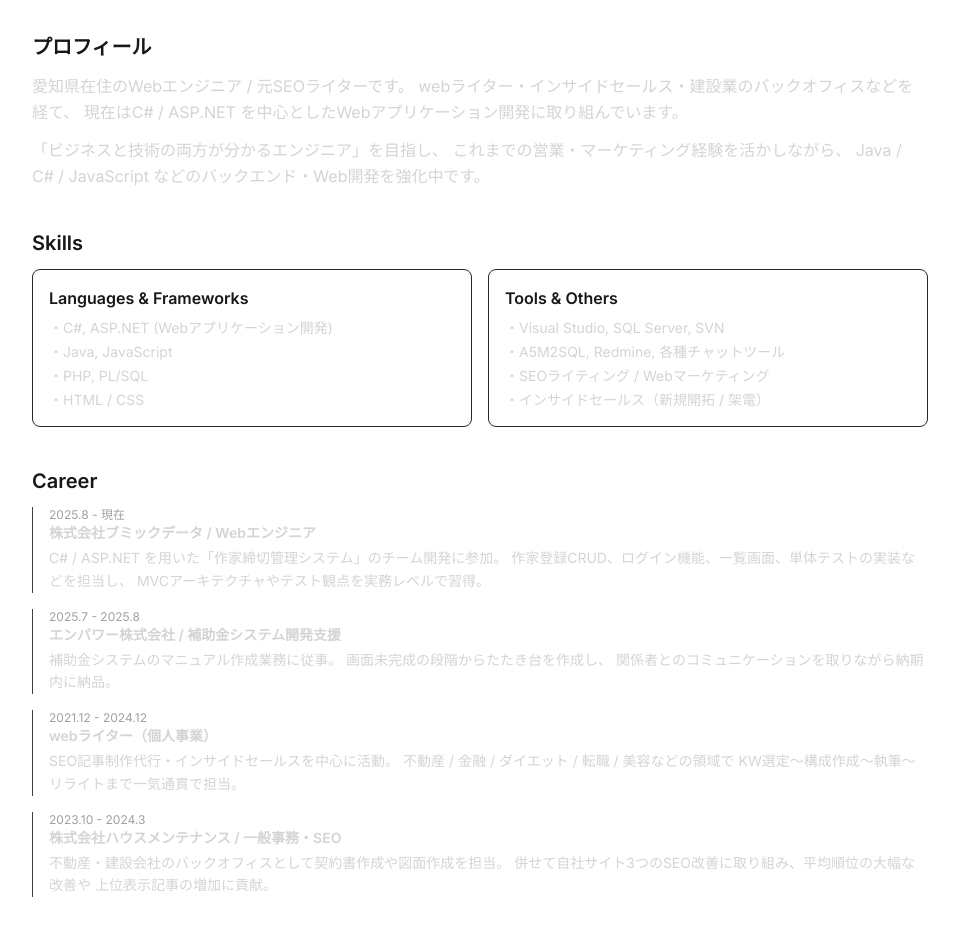
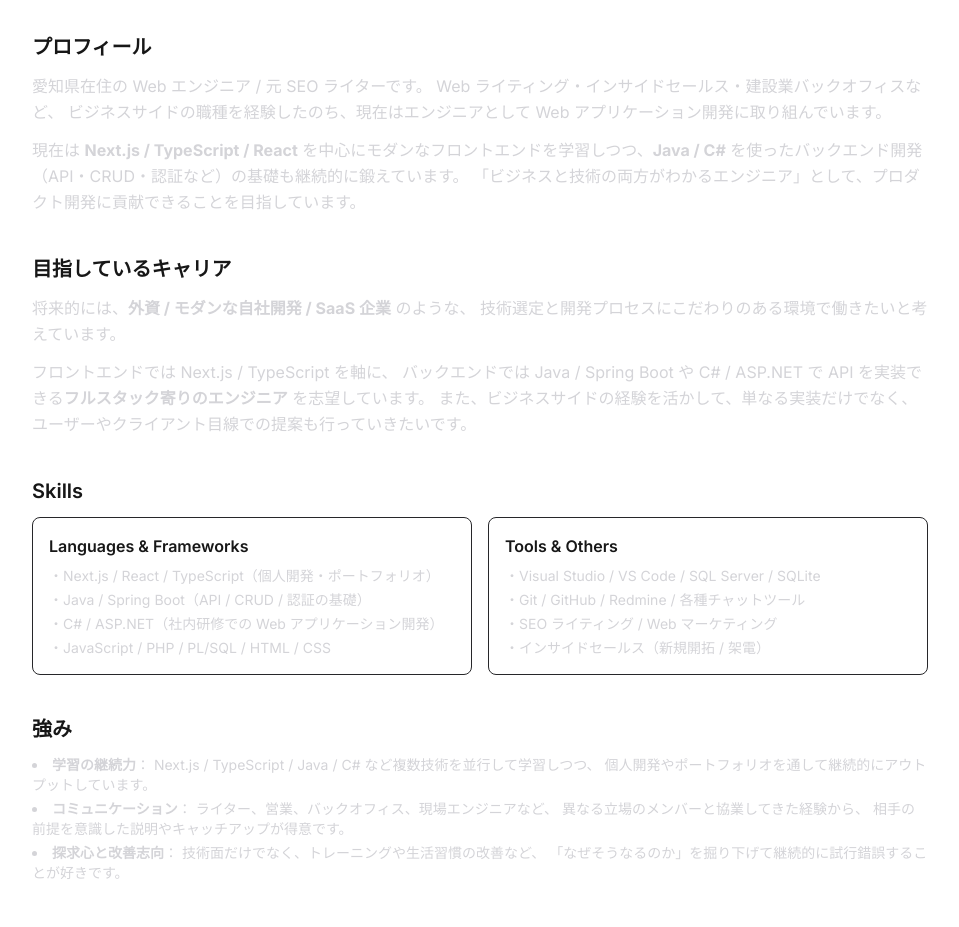
Before and after one commit to rikuto-niwa04/next-portfolio, a Next.js app: page /about in a window 1280 px wide. Shown: the part 140-1067 px from the top of the page, without its empty margins (112-1071 px from the left). Built offline with nearby package versions, Linux system fonts and the light colour scheme.

Commit message:
feat: update About page for portfolio

```diff
--- a/app/about/page.tsx
+++ b/app/about/page.tsx
@@ -1,47 +1,87 @@
 // app/about/page.tsx
 export default function AboutPage() {
   return (
-    <section className="space-y-10 max-w-4xl">
+    <section className="max-w-4xl space-y-10">
       <h1 className="text-2xl md:text-3xl font-bold">About</h1>
 
       {/* プロフィール要約 */}
       <section className="space-y-3">
         <h2 className="text-xl font-semibold">プロフィール</h2>
         <p className="text-zinc-300 leading-relaxed">
-          愛知県在住のWebエンジニア / 元SEOライターです。
-          webライター・インサイドセールス・建設業のバックオフィスなどを経て、
-          現在はC# / ASP.NET を中心としたWebアプリケーション開発に取り組んでいます。
+          愛知県在住の Web エンジニア / 元 SEO ライターです。
+          Web ライティング・インサイドセールス・建設業バックオフィスなど、
+          ビジネスサイドの職種を経験したのち、現在はエンジニアとして
+          Web アプリケーション開発に取り組んでいます。
         </p>
         <p className="text-zinc-300 leading-relaxed">
-          「ビジネスと技術の両方が分かるエンジニア」を目指し、
-          これまでの営業・マーケティング経験を活かしながら、
-          Java / C# / JavaScript などのバックエンド・Web開発を強化中です。
+          現在は <strong>Next.js / TypeScript / React</strong> を中心にモダンなフロントエンドを学習しつつ、
+          <strong>Java / C#</strong> を使ったバックエンド開発（API・CRUD・認証など）の基礎も継続的に鍛えています。
+          「ビジネスと技術の両方がわかるエンジニア」として、プロダクト開発に貢献できることを目指しています。
         </p>
       </section>
 
-      {/* スキル */}
+      {/* 目指しているキャリア */}
+      <section className="space-y-3">
+        <h2 className="text-xl font-semibold">目指しているキャリア</h2>
+        <p className="text-zinc-300 leading-relaxed">
+          将来的には、<strong>外資 / モダンな自社開発 / SaaS 企業</strong> のような、
+          技術選定と開発プロセスにこだわりのある環境で働きたいと考えています。
+        </p>
+        <p className="text-zinc-300 leading-relaxed">
+          フロントエンドでは Next.js / TypeScript を軸に、
+          バックエンドでは Java / Spring Boot や C# / ASP.NET で API を実装できる
+          <strong>フルスタック寄りのエンジニア</strong> を志望しています。
+          また、ビジネスサイドの経験を活かして、単なる実装だけでなく、
+          ユーザーやクライアント目線での提案も行っていきたいです。
+        </p>
+      </section>
+
+      {/* 現在のスキル */}
       <section className="space-y-3">
         <h2 className="text-xl font-semibold">Skills</h2>
         <div className="grid gap-4 md:grid-cols-2">
           <div className="rounded-lg border border-zinc-800 p-4">
-            <h3 className="font-semibold mb-2">Languages &amp; Frameworks</h3>
-            <ul className="text-sm text-zinc-300 space-y-1">
-              <li>・C#, ASP.NET (Webアプリケーション開発)</li>
-              <li>・Java, JavaScript</li>
-              <li>・PHP, PL/SQL</li>
-              <li>・HTML / CSS</li>
+            <h3 className="mb-2 font-semibold">Languages &amp; Frameworks</h3>
+            <ul className="space-y-1 text-sm text-zinc-300">
+              <li>・Next.js / React / TypeScript（個人開発・ポートフォリオ）</li>
+              <li>・Java / Spring Boot（API / CRUD / 認証の基礎）</li>
+              <li>・C# / ASP.NET（社内研修での Web アプリケーション開発）</li>
+              <li>・JavaScript / PHP / PL/SQL / HTML / CSS</li>
             </ul>
           </div>
           <div className="rounded-lg border border-zinc-800 p-4">
-            <h3 className="font-semibold mb-2">Tools &amp; Others</h3>
-            <ul className="text-sm text-zinc-300 space-y-1">
-              <li>・Visual Studio, SQL Server, SVN</li>
-              <li>・A5M2SQL, Redmine, 各種チャットツール</li>
-              <li>・SEOライティング / Webマーケティング</li>
+            <h3 className="mb-2 font-semibold">Tools &amp; Others</h3>
+            <ul className="space-y-1 text-sm text-zinc-300">
+              <li>・Visual Studio / VS Code / SQL Server / SQLite</li>
+              <li>・Git / GitHub / Redmine / 各種チャットツール</li>
+              <li>・SEO ライティング / Web マーケティング</li>
               <li>・インサイドセールス（新規開拓 / 架電）</li>
             </ul>
           </div>
         </div>
+      </section>
+
+      {/* 強み */}
+      <section className="space-y-3">
+        <h2 className="text-xl font-semibold">強み</h2>
+        <ul className="space-y-1 text-sm text-zinc-300 list-disc list-inside">
+          <li>
+            <strong>学習の継続力</strong>：
+            Next.js / TypeScript / Java / C# など複数技術を並行して学習しつつ、
+            個人開発やポートフォリオを通して継続的にアウトプットしています。
+          </li>
+          <li>
+            <strong>コミュニケーション</strong>：
+            ライター、営業、バックオフィス、現場エンジニアなど、
+            異なる立場のメンバーと協業してきた経験から、
+            相手の前提を意識した説明やキャッチアップが得意です。
+          </li>
+          <li>
+            <strong>探求心と改善志向</strong>：
+            技術面だけでなく、トレーニングや生活習慣の改善など、
+            「なぜそうなるのか」を掘り下げて継続的に試行錯誤することが好きです。
+          </li>
+        </ul>
       </section>
 
       {/* 職務経歴 タイムライン要約 */}
@@ -50,252 +90,77 @@ export default function AboutPage() {
         <ol className="space-y-4 text-sm text-zinc-300">
           <li className="border-l border-zinc-700 pl-4">
             <div className="text-xs text-zinc-400">2025.8 - 現在</div>
-            <div className="font-semibold">株式会社ブミックデータ / Webエンジニア</div>
+            <div className="font-semibold">
+              株式会社ブミックデータ / Webエンジニア
+            </div>
             <p className="mt-1 leading-relaxed">
               C# / ASP.NET を用いた「作家締切管理システム」のチーム開発に参加。
-              作家登録CRUD、ログイン機能、一覧画面、単体テストの実装などを担当し、
-              MVCアーキテクチャやテスト観点を実務レベルで習得。
+              作家登録 CRUD、ログイン機能、一覧画面、単体テストの実装などを担当し、
+              MVC アーキテクチャやテスト観点を実務レベルで習得しました。
             </p>
           </li>
           <li className="border-l border-zinc-700 pl-4">
             <div className="text-xs text-zinc-400">2025.7 - 2025.8</div>
-            <div className="font-semibold">エンパワー株式会社 / 補助金システム開発支援</div>
+            <div className="font-semibold">
+              エンパワー株式会社 / 補助金システム開発支援
+            </div>
             <p className="mt-1 leading-relaxed">
               補助金システムのマニュアル作成業務に従事。
-              画面未完成の段階からたたき台を作成し、
-              関係者とのコミュニケーションを取りながら納期内に納品。
+              画面未完成の段階からたたき台を作成し、関係者とコミュニケーションを取りながら
+              納期内に納品しました。
             </p>
           </li>
           <li className="border-l border-zinc-700 pl-4">
             <div className="text-xs text-zinc-400">2021.12 - 2024.12</div>
-            <div className="font-semibold">webライター（個人事業）</div>
+            <div className="font-semibold">Webライター（個人事業）</div>
             <p className="mt-1 leading-relaxed">
-              SEO記事制作代行・インサイドセールスを中心に活動。
-              不動産 / 金融 / ダイエット / 転職 / 美容などの領域で
-              KW選定〜構成作成〜執筆〜リライトまで一気通貫で担当。
+              SEO 記事制作代行・インサイドセールスを中心に活動。
+              不動産 / 金融 / ダイエット / 転職 / 美容などの領域で、
+              キーワード選定〜構成〜執筆〜リライトまで一気通貫で担当しました。
             </p>
           </li>
           <li className="border-l border-zinc-700 pl-4">
             <div className="text-xs text-zinc-400">2023.10 - 2024.3</div>
-            <div className="font-semibold">株式会社ハウスメンテナンス / 一般事務・SEO</div>
+            <div className="font-semibold">
+              株式会社ハウスメンテナンス / 一般事務・SEO
+            </div>
             <p className="mt-1 leading-relaxed">
               不動産・建設会社のバックオフィスとして契約書作成や図面作成を担当。
-              併せて自社サイト3つのSEO改善に取り組み、平均順位の大幅な改善や
-              上位表示記事の増加に貢献。
+              併せて自社サイト複数の SEO 改善を行い、平均順位や上位表示記事数の改善に貢献しました。
             </p>
           </li>
-          {/* 必要なら他社経歴も同じフォーマットで追加 */}
         </ol>
       </section>
 
-      {/* 詳細な職務経歴書（折りたたみ） */}
+      {/* 人柄・趣味 */}
+      <section className="space-y-3">
+        <h2 className="text-xl font-semibold">人柄・趣味</h2>
+        <p className="text-zinc-300 leading-relaxed">
+          学習やトレーニングなど、「毎日少しずつ積み上げること」を大切にしています。
+          筋トレや個人開発を通じて、身体的なコンディションと技術的な成長の両面から
+          自分をアップデートしていくことが好きです。
+        </p>
+        <p className="text-zinc-300 leading-relaxed">
+          新しい技術や考え方に触れたときは、まず自分で手を動かして試してみるタイプです。
+          うまくいかなかった部分も含めて言語化し、次の改善につなげていくことを意識しています。
+        </p>
+      </section>
+
+      {/* 詳細な職務経歴（折りたたみ） */}
       <section className="space-y-3">
         <h2 className="text-xl font-semibold">Detailed Resume</h2>
         <p className="text-sm text-zinc-300">
-          具体的な担当業務や実績は、以下の詳細版職務経歴書からご覧いただけます。
+          具体的な担当業務や実績については、詳細な職務経歴書としてまとめています。
         </p>
         <details className="rounded-lg border border-zinc-800 p-4 text-sm text-zinc-300">
           <summary className="cursor-pointer font-semibold">
-            職務経歴書を表示する
+            職務経歴書のサマリーを表示する
           </summary>
           <div className="mt-3 space-y-3 leading-relaxed">
-            {/* ここに今の長文テキストをそのまま入れる */}
             <p>
-              職務経歴書 / 丹⽻ 陸⽃
-            株式会社ブミックデータ
-            2025年 8⽉ 〜 在職中
-            事業内容：‧業務案内
-            多岐にわたる開発経験で培ったＷｅｂシステム構築技術、クラウドアプリ構築技術、及びＤＸ推進
-            などのコンサルティング⼒を融合させて、得意とするオープン系システムをメインに、⾼品質で信頼
-            性、拡張性のあるシステムソリューションを提供。
-            ‧情報システムの分析‧設計
-            各種業務のシステム分析‧設計
-            ‧Webシステム
-            クラウドアプリケーションシステム
-            クライアント∕サーバシステム
-            DXシステム
-            ソフトウェアの開発
-            Java、JavaScript、ASP.NET(VB&C#)、VB.NET、C#.NET、Outsystems、C/C++、PHP、PL/SQLな
-            ど様々な⾔語と開発環境で対応。
-            ウォーターフォール型、アジャイル型等の⼿法により、⾼品質で信頼性のあるソフトウエアを開
-            発。
-            総合的なサービスの提供
-            上流⼯程（要件定義‧システム分析）から下流⼯程（開発‧導⼊保守）まで、総合的な情報システ
-            ムを提供。
-            資本⾦：1,000万円、従業員数：30名
-            ◇社内業務 2025年8⽉
-            【概要】
-            ⾃社の技術研修にて、C#/ASP.NETを⽤いたWebアプリケーション開発を実施。
-            出版社の「作家締切管理システム」をテーマに、チームで開発プロジェクトを遂⾏。
-            設計を⾒ながらの製造、単体テスト、エビデンス作成まで⼀連の⼯程を経験。
-            【担当実装機能】
-            1.作家登録機能のCRUD処理を担当（Create/Read/Update/Delete）
-            2.ログイン機能の実装（認証‧認可処理）
-            3.作家登録履歴の⼀覧表⽰機能を開発
-            4.単体テストの実施およびエビデンス作成（テスト仕様書∕実施結果記録）
-            【開発環境】
-            ⾔語：C#
-            フレームワーク：ASP.NET
-            IDE：Visual Studio
-            データベース：SQL Server
-            バージョン管理：SVN
-            OS：Windows
-            【習得スキル‧学び】
-            MVCアーキテクチャを理解し、設計からテストまでの開発プロセスを体験しました。
-            コードレビューやエビデンス作成を通して、品質保証の重要性を学習。
-            SQL基礎およびデータ連携処理（CRUD）の理解を深化
-
-
-            エンパワー株式会社
-            事業内容：SES事業
-            補助⾦システム開発⽀援のPJ先への出向
-            【開発⼯程】
-            アジャイル開発
-            【担当業務】
-            2025年7⽉〜2025年8⽉
-            補助⾦システムのマニュアル作成
-            【バージョン管理ツール】
-            ‧SVN
-            【開発⾔語】
-            ‧C#
-            【データベース】
-            ‧A5M2SQL
-            【その他諸ツール】
-            ‧チャットツール
-            ‧レッドマイン
-            資本⾦：1,000万円、従業員数：17名
-            ◇補助⾦システム開発⽀援 2025年7⽉〜2025年8⽉
-            補助⾦システムにおけるクライアント先への納品物の1つとしてマニュアル作成業務の指⽰を受けたた
-            め、従事しておりました。
-            画⾯ができていない状況でたたき台のマニュアルを作ったりと、円滑にプロジェクトが進んでいる状況
-            であったのかは不明瞭な点もありますが、この現場ではコミュニケーションを取りながら業務を進めて
-            いく⼤切さを学びました。
-            また、他社のプロパーの⽅とも積極的にコミュニケーションを取ることで、プロジェクトの理解を促進
-            し、前向きに働いていくことができました。
-            納期にはギリギリとなってしまいましたが、多くの⽅に協⼒していただき、納期遅延を起こすことなく納
-            品物を納めることができました。
-
-
-            webライター
-            事業内容：【事業内容】
-            ‧SEO記事制作代⾏
-            ‧営業代⾏（インサイドセールス）
-            資本⾦：0万円、従業員数：1名
-            ◇SEO記事制作代⾏ 2021年12⽉〜2024年12⽉
-            《業務内容》
-            オウンドメディアや法⼈‧個⼈ブログのコンテンツの制作を代⾏。
-            対応範囲
-            1.KW選定
-            2.⼆ーズ分析
-            3.企画構成
-            4.記事構成
-            5.⽂章執筆
-            2021年12⽉〜2024年12⽉
-            6.校正、リライト
-            7.ディレクション業務（管理⼈数5〜10名以下）
-            『制作ジャンル』
-            ‧不動産（住宅関連‧相続税等）
-            ‧⾦融（クレジットカードローン‧新NISA、iDeCo）
-            ‧ダイエット‧健康系（ノウハウ系‧ライフハック）
-            ‧転職（エンジニア）
-            ‧美容（AGA）
-            ◇営業代⾏（インサイドセールス） 2023年3⽉〜2025年4⽉
-            《業務内容》
-            他社商材を新規取引先に向けて架電し、アポイント取得をする業務。
-            対応範囲
-            1.リスト作成（選定含む）
-            2.架電‧アポイント取得（CL含む）
-            3.その他、データ⼊⼒
-            『扱った商材』
-            ⼈事‧労務系の商材（単価1,000,000円〜）
-            ⼈材コンサルティング（⽉額性8万円〜）
-            リフォーム提案（再リフォーム提案）
-            【平均成果】
-            ⽉内アポイント数10〜15件（1か⽉あたり90h時間の稼働想定）
-            成約：1件〜2件（顧客単価‧営業先による）
-            ◇パーソナルトレーナー 2022年10⽉〜2023年9⽉
-            パーソナルジムのトレーナーとしてお客様に対するトレーニング指導、及び⾷事指導を⾏いました。
-            また、業務時間外でリラクゼーション領域のセラピストという職種に⼀定期間従事し、解剖学の習熟度
-            合いを含めておりました。
-
-
-            サングローブ株式会社
-            事業内容：
-            Webサイトの企画、制作
-            Webマーケティング
-            各種システム開発
-            各種販促物‧印刷物のデザイン、制作
-            映像‧CGの企画、制作
-            2024年3⽉〜2024年5⽉
-            広告代理事業
-            採⽤コンサルティング（有料職業紹介事業 13-ユ-314389）
-            労務コンサルティング
-            資本⾦： 8,500万円（資本準備⾦含む）万円、従業員数：1,384（2024年4⽉現在）名
-            ◇インサイドセールス 2024年3⽉〜2024年5⽉
-            《業務内容》
-            ‧新規取引先へのリスト選定〜作成
-            ‧テレアポによるアポイント取得（ＣＬ含む）
-            ‧その他、データ⼊⼒
-            《主な実績》
-            ⽉内平均アポイント取得数：約12アポ
-            商談成⽴かつ成約数：⽉内平均:1〜2件
-            ⼊⾦平均額：1,500,000〜2,000,000
-            《退職事由》
-            社内関係は良好だったものの、研修⾯で不安を感じ、当時想定していたようなキャリアパスを歩んでい
-            くのが難しいと感じたため。（契約社員としての活動中であり、更新選択をせずに退職）
-            株式会社ハウスメンテナンス
-            事業内容：【事業内容】
-            2023年10⽉〜2024年3⽉
-            総合建築、リフォーム、増改築、屋根⼯事、外壁⼯事、塗装⼯事、防⽔⼯事、板⾦⼯事、クロス⼯
-            事、内装⼯事、住宅設備⼯事、不動産売買、賃貸、⽼⼈ホーム紹介など
-            【サービス‧取り扱い商材】
-            住宅リフォーム（外壁塗装‧屋根塗装、内装および外装の修理‧⼯事、トイレ‧キッチン‧お⾵
-            呂‧ユニットバスなどの⽔まわり⼯事）、新築∕注⽂住宅、ログハウス、アパート、マンション維
-            持管理、ALSOK代理店、防犯コンサル、セキュリティカメラ関連、住宅ローン⾒直し、看板デザイ
-            ン‧名刺‧ロゴ‧ホームページ制作、ウォーターサーバー販売
-            所有資格 ⼀級⽡葺技能⼠/建築施⼯管理技⼠2級/職⻑‧安全衛⽣責任者∕安全衛⽣管理者∕⾜
-            場の組⽴
-            資本⾦：1,000万万円、従業員数：41名、専属職⼈42名
-            ◇⼀般事務（不動産業務含む） 2023年10⽉〜2024年3⽉
-            【業務内容】
-            請負契約書の作成
-            施⼯に関する書類等の作成
-            CADを利⽤した間取り図作成
-            契約書関連のファイリングから取りまとめ
-            営業サポート（インサイドセールス等）
-            採⽤‧⼈事アシスタント業務
-            ◇SEO対策 2023年10⽉〜2024年3⽉
-            社内HPの外部‧内部SEO対策
-            【対応範囲】
-            カニバリ対策
-            内部リンク最適化
-            サイト内評価最適化
-            KW選定
-            校正‧リライト
-            コンテンツ記事制作
-            外部SEO最適化提案
-            《詳細》
-            HPは3サイト担当。
-            平均順位94.6のところから、低評価を受けているコンテンツの削除、及び校正‧リライトを⾏うことで1
-            ヶ⽉以内に54.8位まで戻すことに成功。
-            また、既存コンテンツのリライトにより、記事全体の評価を上げていくことに成功し、上位表⽰順位3位
-            以上の記事を3記事以上作ることに貢献しました。
-            （※サマリーサーチコンソール調べ）
-            加えて、サイト内でのKPIの粒度がまばらだったため、そこの⼀元化を図り、全体での進むべきベクトル
-            を⼀本化することに成功し、組織としてのスピード⼒を増加させていくことにも貢献出来ました。
-            ◇SNS運⽤ 2023年10⽉〜2024年3⽉
-            Instagram運⽤を中⼼にGoogleマイビジネス等の運⽤を⾏いました。
-            Instagramでは既存アカウント2つに加え、新規⽴ち上げのアカウント1件に携わりました。
-            【対応範囲】
-            ‧市場‧競合リサーチ
-            ‧企画案提案（効果測定含む）
-            ‧分析〜次回の企画案だし
-            ‧⽉次：フィード投稿‧ストーリー投稿の改善提案
-            《詳細》
-            ストーリ閲覧率、及び新規へのリーチ数を4%→15%に戻すことに貢献しました。
-            また、滞在率〜フォロー率を⼀貫して向上させていくために、投稿内容等の改善を⾏い、発⾒欄への出
-            現率の上昇（新規‧フォロワー外へのリーチ数上昇）に貢献していくことができました。
-
+              ここには、現在お持ちの職務経歴書のテキスト（各社での業務内容・実績など）を
+              必要に応じて抜粋して掲載できます。
+              転職活動のフェーズや応募企業に応じて、内容を絞り込んだり更新していく想定です。
             </p>
           </div>
         </details>
```
